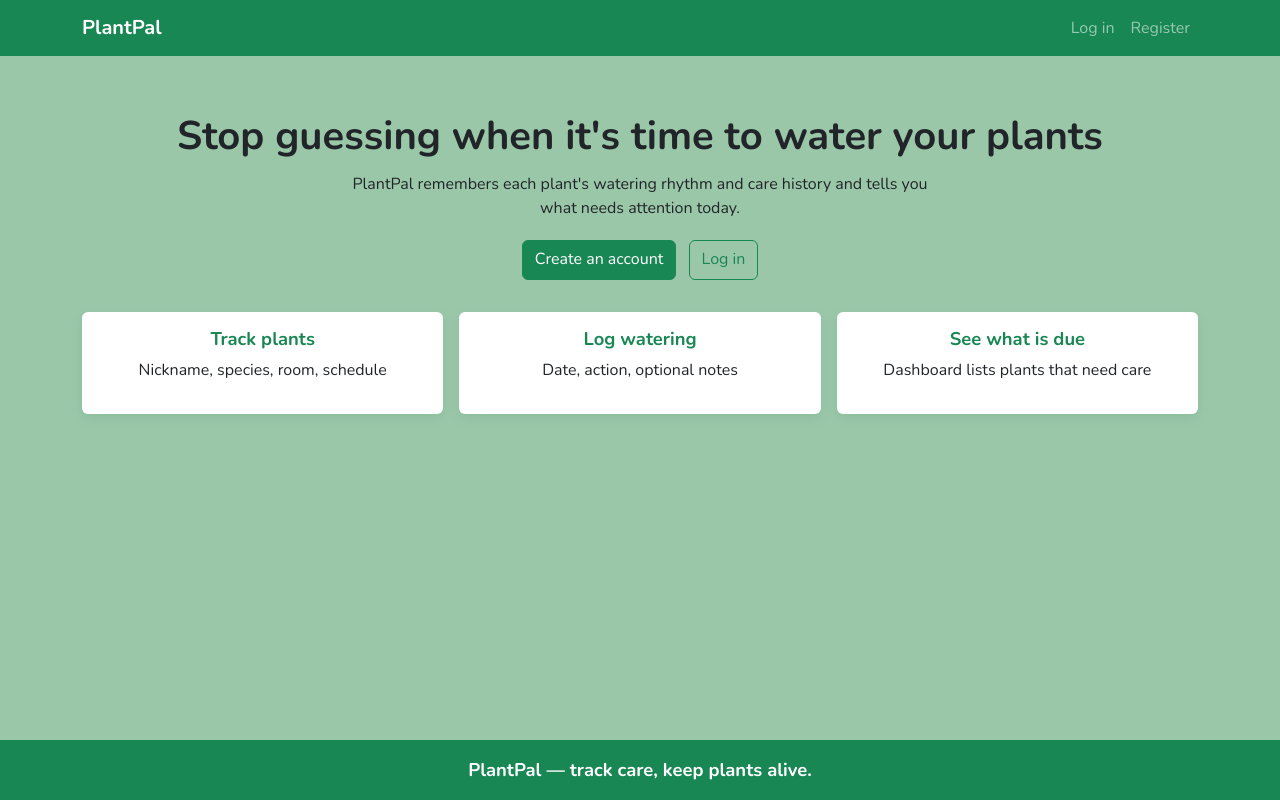
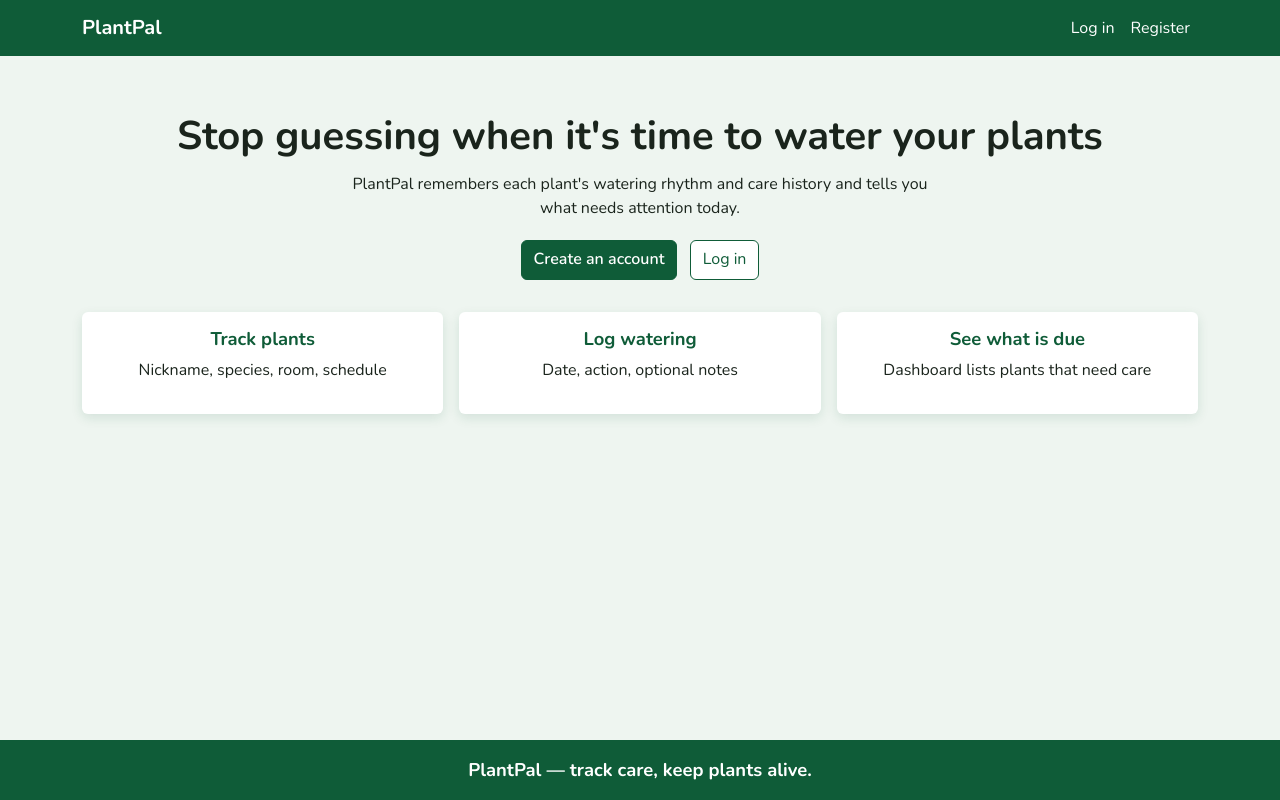
Before and after one commit to Blitzgeist-69/plantpal, a Django app: page / in a window 1280 px wide. Run offline with Django 4.2, Linux system fonts and the light colour scheme.

Commit message:
Update css for improved contrast and appearance

```diff
--- a/static/css/style.css
+++ b/static/css/style.css
@@ -3,15 +3,47 @@
         Roboto, "Helvetica Neue", Arial, sans-serif;
     --bs-body-font-family: var(--bs-font-sans-serif);
 
-    --pp-brand: #198754;
+    --pp-brand: #0f5c38;
+    --pp-brand-hover: #0b472b;
     --pp-brand-text: #ffffff;
-    --pp-page-bg: #9bc7a9;
-    --pp-danger: #c0392b;
+    --pp-page-bg: #eef5f0;
+    --pp-surface: #ffffff;
+    --pp-text: #1a241c;
+    --pp-muted: #3f5346;
+    --pp-danger: #8b2e27;
+    --pp-focus: #0f5c38;
+    --pp-nav-bg: #0f5c38;
+    --pp-nav-text: #ffffff;
+    --pp-input-border: #8a9a8e;
+    --pp-due-border: #e24b43;
+}
+
+@media (prefers-color-scheme: dark) {
+    :root {
+        --pp-brand: #7ee0a8;
+        --pp-brand-hover: #b6f0cc;
+        --pp-brand-text: #0c1a12;
+        --pp-page-bg: #121a15;
+        --pp-surface: #1c2a21;
+        --pp-text: #e8eee9;
+        --pp-muted: #b4c4b8;
+        --pp-danger: #f0a39c;
+        --pp-focus: #7ee0a8;
+        --pp-nav-bg: #0f5c38;
+        --pp-nav-text: #ffffff;
+        --pp-input-border: #7a8c7e;
+        --pp-due-border: #f0a39c;
+    }
+}
+
+html {
+    color-scheme: light dark;
 }
 
 body {
     font-family: var(--bs-body-font-family);
     background-color: var(--pp-page-bg);
+    color: var(--pp-text);
     min-height: 100vh;
     display: flex;
     flex-direction: column;
@@ -27,19 +59,39 @@ main {
     flex: 1 0 auto;
 }
 
+a {
+    color: var(--pp-brand);
+}
+
+a:hover,
+a:focus {
+    color: var(--pp-brand-hover);
+}
+
+:focus-visible {
+    outline: 3px solid var(--pp-focus);
+    outline-offset: 2px;
+}
+
 .navbar-brand {
     font-weight: 700;
 }
 
 .site-nav,
 .site-footer {
-    background-color: var(--pp-brand);
+    background-color: var(--pp-nav-bg);
+    color: var(--pp-nav-text);
+}
+
+.site-nav .navbar-brand,
+.site-nav .nav-link,
+.site-nav .navbar-text {
+    color: var(--pp-nav-text);
 }
 
 .site-footer {
     margin-top: auto;
     padding: 1rem 0;
-    color: var(--pp-brand-text);
 }
 
 .site-footer p {
@@ -57,17 +110,30 @@ main {
 .hero h1 {
     font-weight: 700;
     margin-bottom: 0.75rem;
+    color: var(--pp-text);
 }
 
 .hero p {
     max-width: 36rem;
     margin: 0 auto 1.25rem;
+    color: var(--pp-text);
+}
+
+.card,
+.list-group-item {
+    background-color: var(--pp-surface);
+    color: var(--pp-text);
+}
+
+.form-text {
+    color: var(--pp-muted);
 }
 
 .feature-card {
     text-align: center;
     border: none;
-    box-shadow: 0 0.25rem 0.75rem rgba(25, 135, 84, 0.12);
+    box-shadow: 0 0.25rem 0.75rem rgba(15, 92, 56, 0.12);
+    background-color: var(--pp-surface);
 }
 
 .feature-card h2 {
@@ -149,17 +223,21 @@ dd {
 .btn-success {
     background-color: var(--pp-brand);
     border-color: var(--pp-brand);
+    color: var(--pp-brand-text);
+    font-weight: 600;
 }
 
 .btn-success:hover,
 .btn-success:focus {
-    background-color: #157347;
-    border-color: #157347;
+    background-color: var(--pp-brand-hover);
+    border-color: var(--pp-brand-hover);
+    color: var(--pp-brand-text);
 }
 
 .btn-outline-success {
     color: var(--pp-brand);
     border-color: var(--pp-brand);
+    background-color: var(--pp-surface);
 }
 
 .btn-outline-success:hover,
```
Also changed, not shown: other parts of static/css/style.css (+23 -2 lines).
